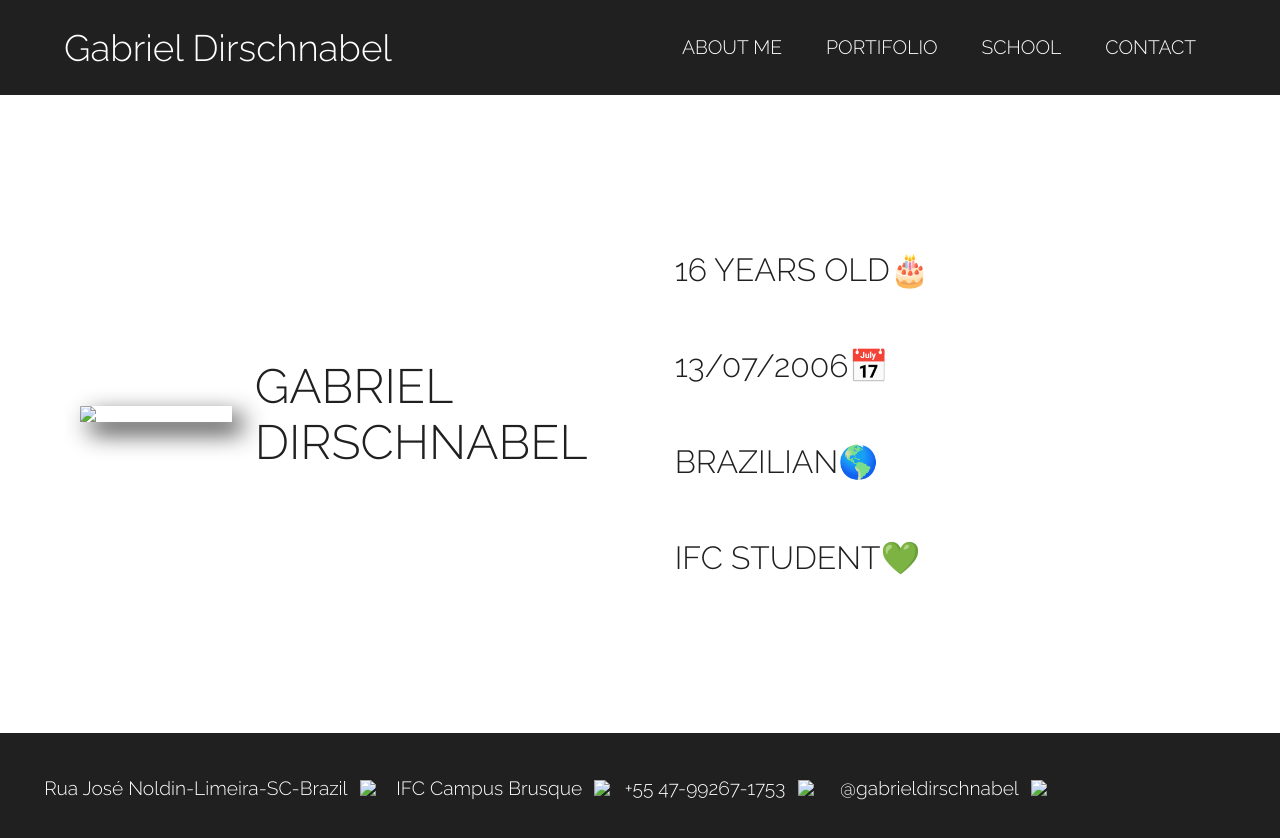
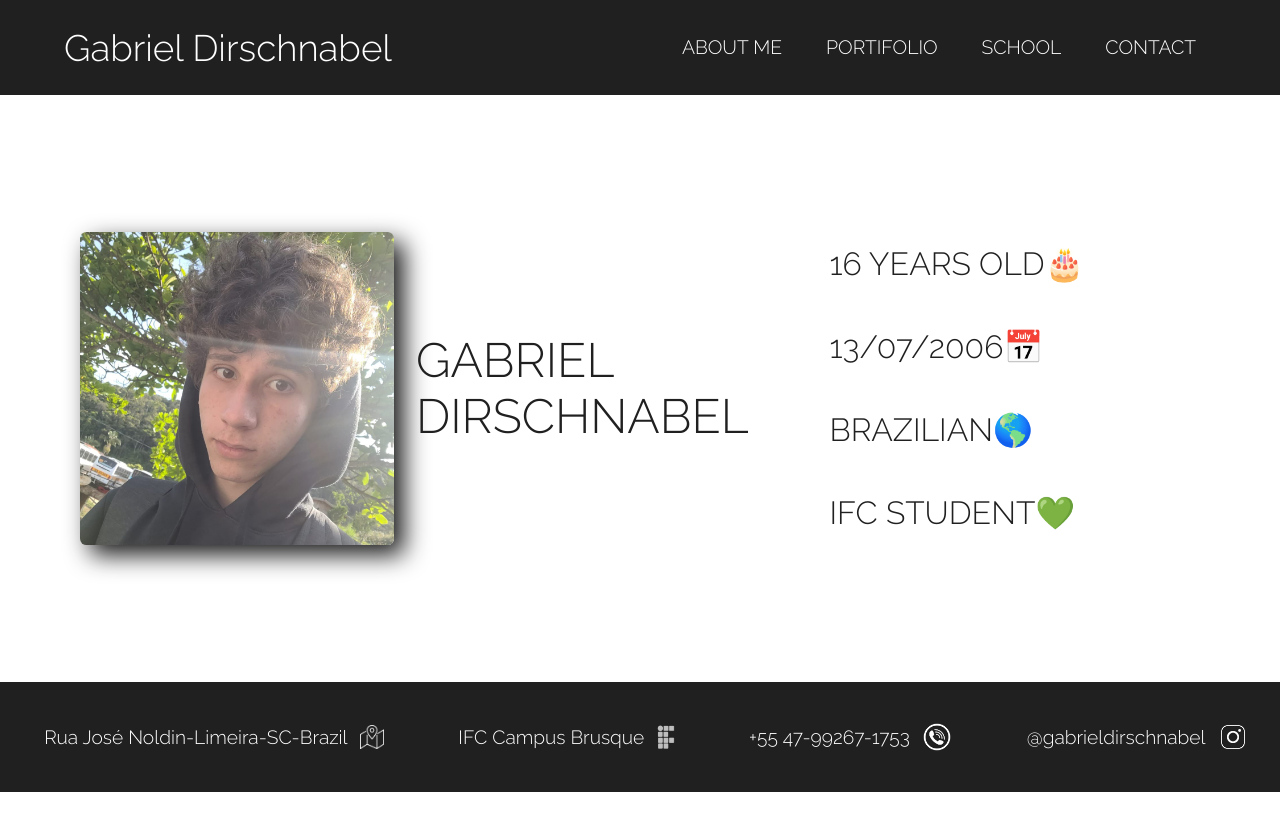
Before and after one commit to SpikierRivier254/SpikierRivier254.github.io, a plain HTML site: page index.html in a window 1280 px wide. After the commit the page ends 800 px from the top, so only its background shows below. Drawn offline with Linux system fonts and the light colour scheme.

Commit message:
Website Content

```diff
--- a/aboutme.html
+++ b/aboutme.html
@@ -6,7 +6,7 @@
     <meta name="author" content="Gabriel Dirschnabel">
     <meta name="keywords" content="Gabriel Dirschnabel , Job , Carrer , Employment , IFC , Student , Programming">
     <meta name="viewport" content="width=device-width , initial-scale=1.0">
-    <link rel="icon" href="Images/Icon.ico">
+    <link rel="icon" href="Icon.ico">
     <link rel="stylesheet" href="aboutme.css">
     <link rel="stylesheet" href="Header.css">
     <link rel="stylesheet" href="text.css">
--- a/index.html
+++ b/index.html
@@ -6,7 +6,7 @@
     <meta name="author" content="Gabriel Dirschnabel">
     <meta name="keywords" content="Gabriel Dirschnabel , Job , Carrer , Employment , IFC , Student , Programming">
     <meta name="viewport" content="width=device-width , initial-scale=1.0">
-    <link rel="icon" href="Images/Icon.ico">
+    <link rel="icon" href="Icon.ico">
     <link rel="stylesheet" href="style.css">
     <link rel="stylesheet" href="Header.css">
     <script src="js.js"></script>
@@ -23,7 +23,7 @@
         </ul>
     </header>
     <div class="Main">
-        <img class="Image" src="Images/Gabriel DIrschnabel.jpg" width="28%">
+        <img class="Image" src="Gabriel DIrschnabel.jpg" width="28%">
         <p class="Name">GABRIEL<br>DIRSCHNABEL</p>
         <div class="Basic">
             <p>16 YEARS OLD🎂</p><br>
@@ -34,13 +34,13 @@
     </div>
     <div class="General_Bar">
         <p>Rua José Noldin-Limeira-SC-Brazil</p>
-        <img src="Images/Maps.png" width="2%">
-        <p class="Images/Organization_Bar">IFC Campus Brusque</p>
-        <img src="Images/IFC.png" width="1.5%">
-        <p class="Images/Organization_Bar">+55 47-99267-1753</p>
-        <img src="Images/Fone.png" width="2.5%">
-        <p class="Images/Organization_Bar">@gabrieldirschnabel</p>
-        <img src="Images/Insta.png" width="2.5%"><br>
+        <img src="Maps.png" width="2%">
+        <p class="Organization_Bar">IFC Campus Brusque</p>
+        <img src="IFC.png" width="1.5%">
+        <p class="Organization_Bar">+55 47-99267-1753</p>
+        <img src="Fone.png" width="2.5%">
+        <p class="Organization_Bar">@gabrieldirschnabel</p>
+        <img src="Insta.png" width="2.5%"><br>
     </div>
 </body>
 </html>
```
Also changed, not shown: contact.html (+4 -4 lines), portifolio.html (+2 -2 lines), school.html (+1 -1 lines).
